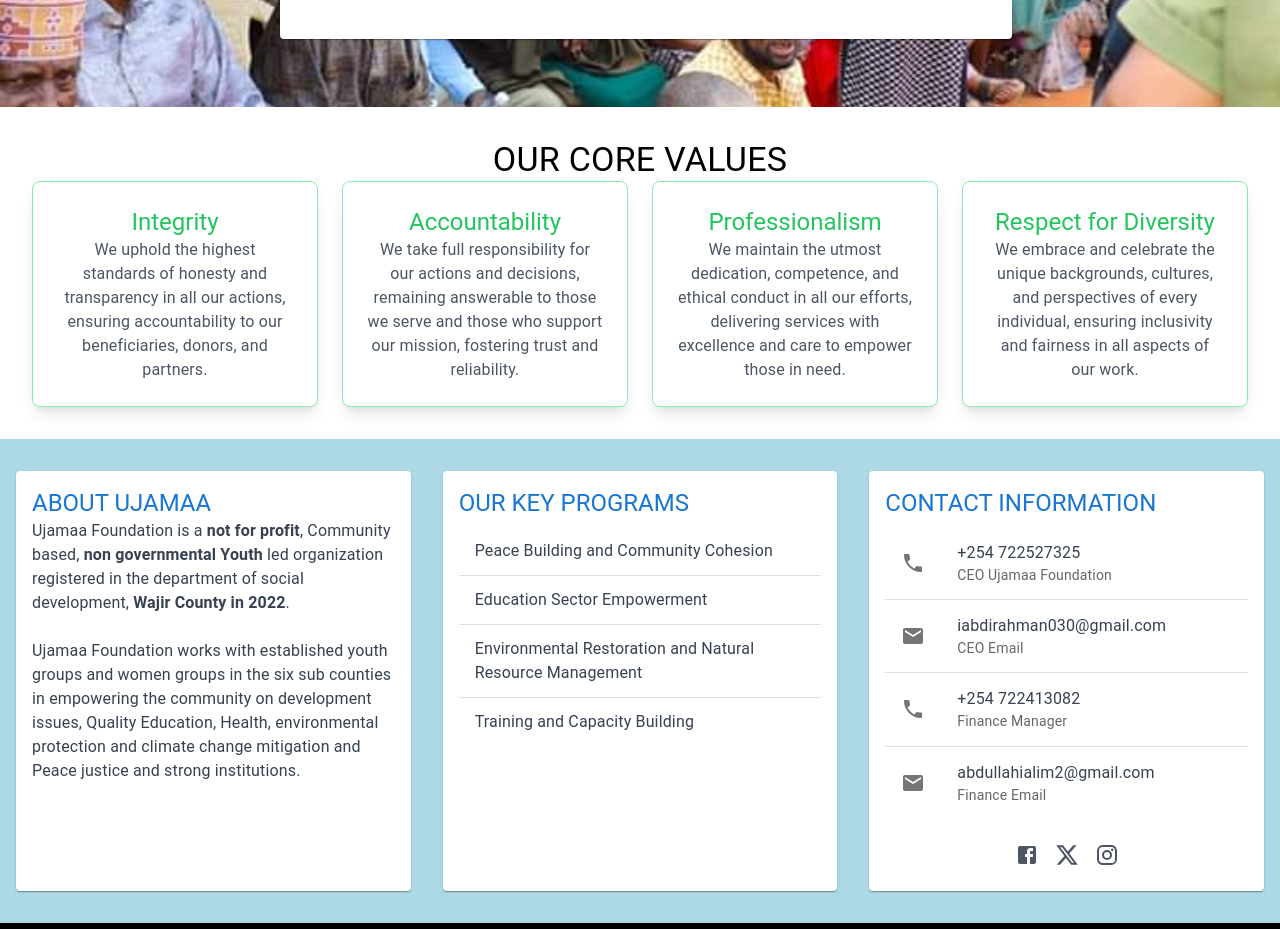
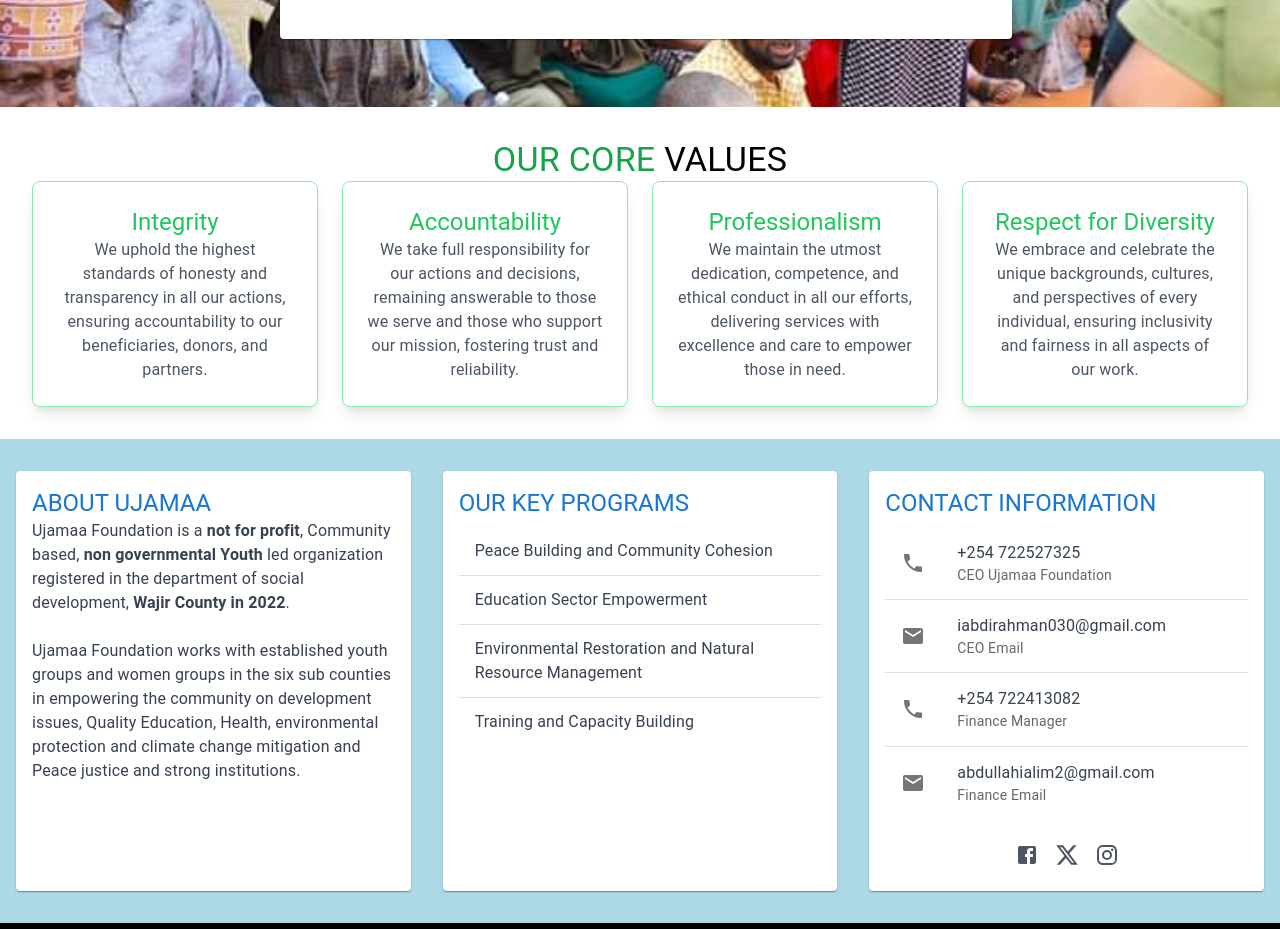
Before and after one commit to ahmednule/Ujamaa-Foundation, a Next.js app: page /who-we-are in a window 1280 px wide. Shown: the part 1660-2589 px from the top of the page. Built offline with nearby package versions, Linux system fonts and the light colour scheme.

Commit message:
fetaur: just styled the core values better for consistency

```diff
--- a/src/components/OurcoreValues.jsx
+++ b/src/components/OurcoreValues.jsx
@@ -5,7 +5,7 @@
     return (
         <div className="p-8">
             <Typography variant="h4" className="text-center m-11">
-                OUR CORE VALUES
+              <span className="text-green-600">OUR CORE  </span>  VALUES
             </Typography>
             <div className="grid grid-cols-1 sm:grid-cols-2 lg:grid-cols-4 md:grid-cols-4 gap-6">
                 {OurcoreValuesData.map((item, index) => (
```
